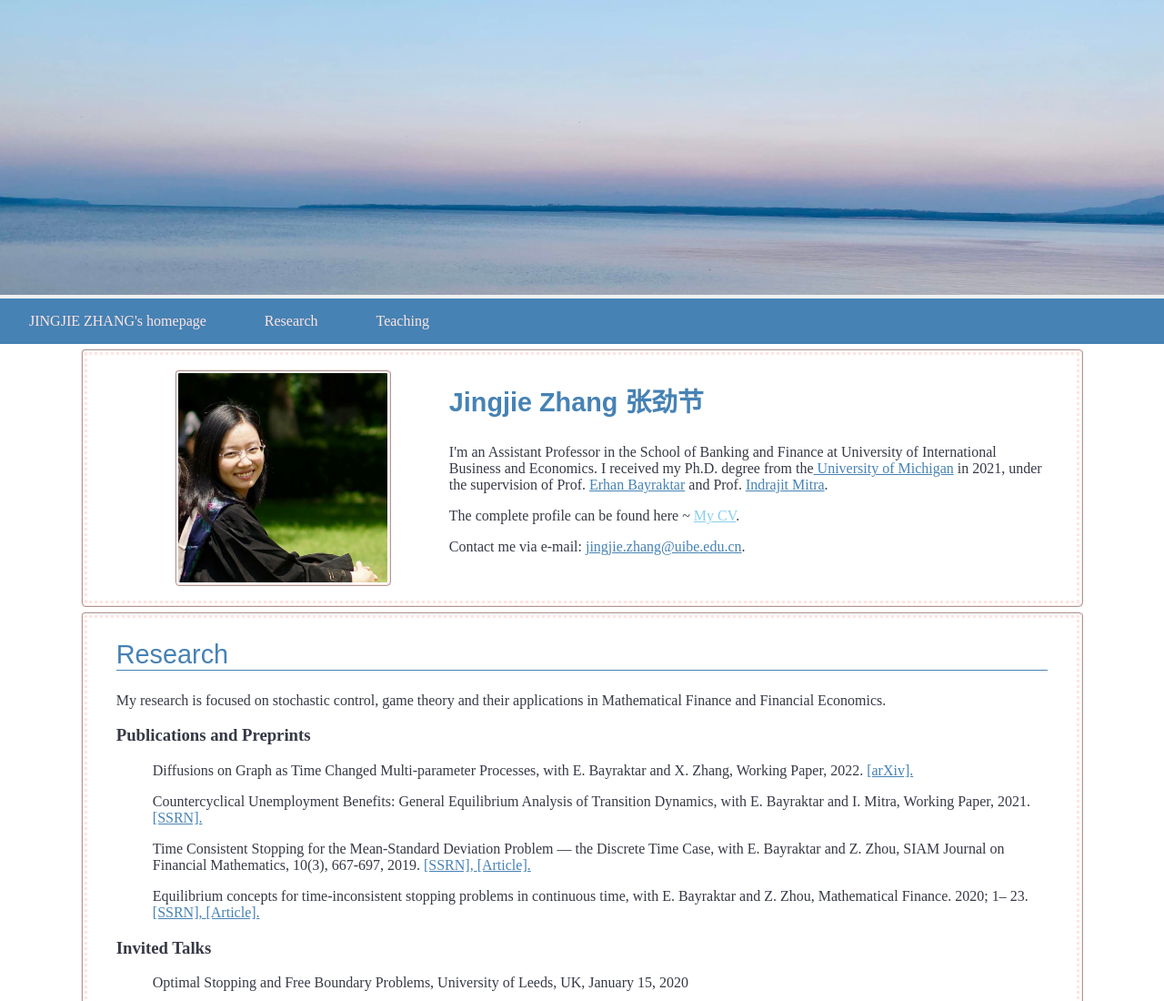
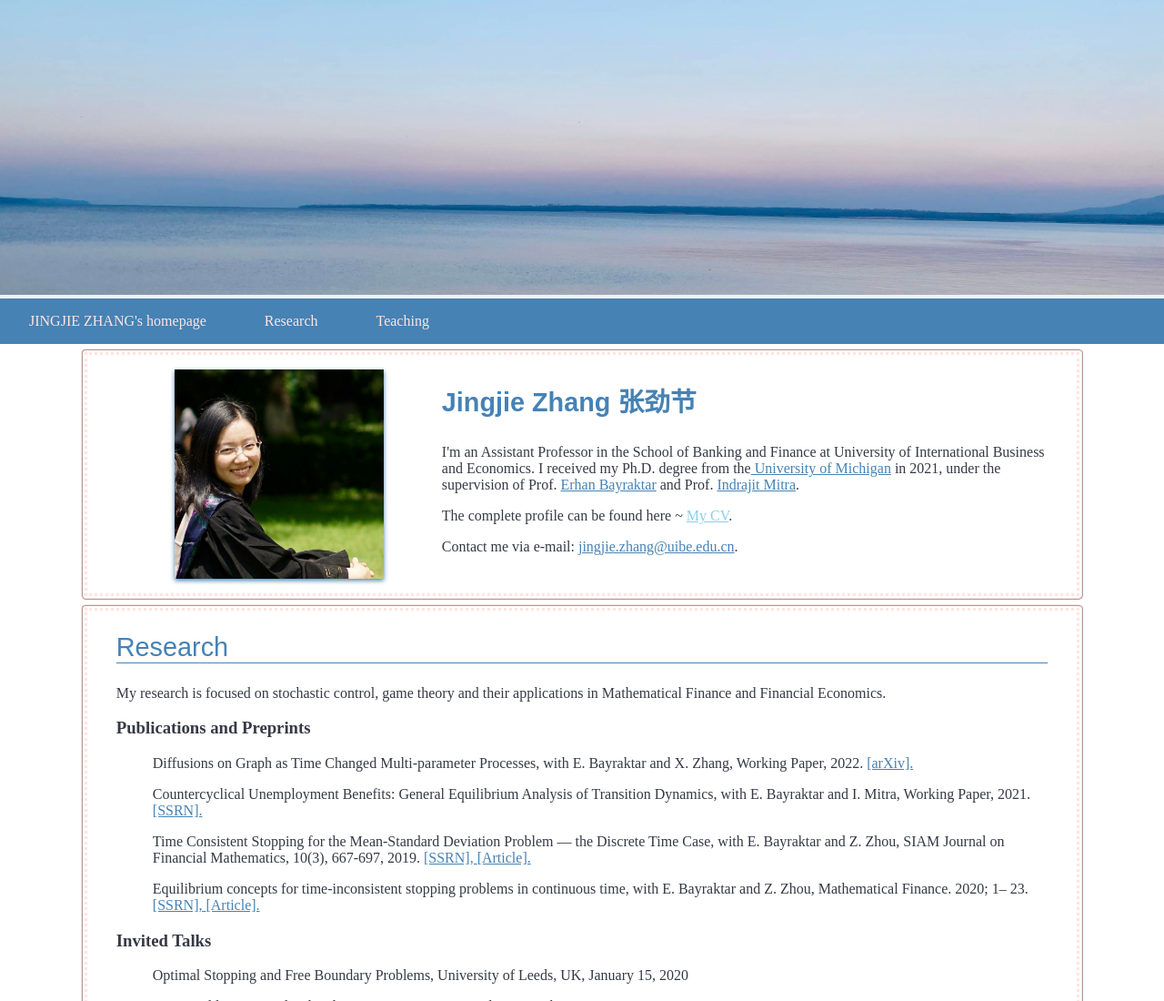
Before and after one commit to jingjie-zh/jingjie-zh.github.io, a plain HTML site: page index.html in a window 1280 px wide. Shown: the top 1100 px of the page at 91% size. Drawn offline with Linux system fonts and the light colour scheme.

Commit message:
Add files via upload

```diff
--- a/main.css
+++ b/main.css
@@ -56,9 +56,8 @@ img.avatar{
   width:230px;
   float: left;
   margin: 1rem 4rem 1rem;
-  border: 2px ridge mistyrose;
-  border-radius: 5px;
-  padding: 2px;
+  box-shadow: 0 2px 5px 0 steelblue;
+  box-radius: 5px;
 }
 
 ul.body{
```
